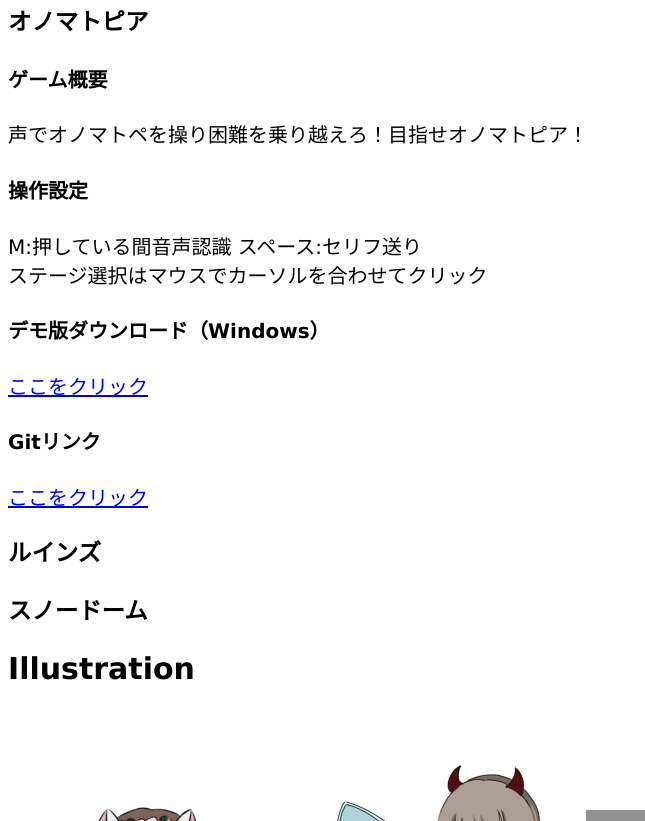
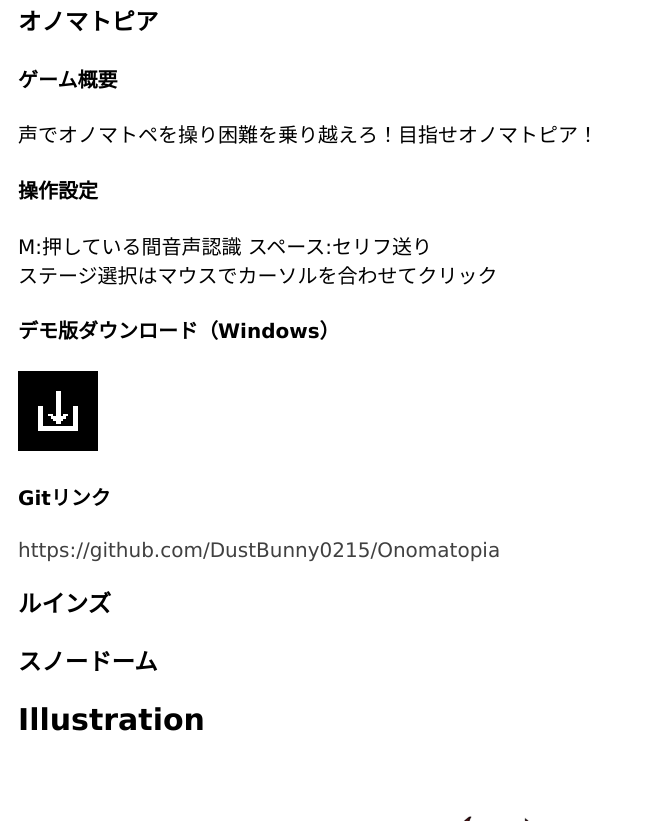
Before and after one commit to DustBunny0215/DustBunny0215.github.io, a plain HTML site: page index.html in a window 1280 px wide. Shown: the part 957-1778 px from the top of the page, without its empty margins (0-645 px from the left). Drawn offline with Linux system fonts and the light colour scheme.

Commit message:
細かい色調整

```diff
--- a/index.html
+++ b/index.html
@@ -34,9 +34,9 @@
                         <br>
                         ステージ選択はマウスでカーソルを合わせてクリック
                     <h4>デモ版ダウンロード（Windows）</h4>
-                        <a href="assets\download\OnomatopiaWinDemo.zip" download>ここをクリック</a>
+                        <a href="assets\download\OnomatopiaWinDemo.zip" download><img src="assets/image/NewDownloadIcon.png" class="pixel-art" width="80" height="80"></a>
                     <h4>Gitリンク</h4>
-                        <a href="https://github.com/DustBunny0215/Onomatopia">ここをクリック</a>
+                        <a href="https://github.com/DustBunny0215/Onomatopia">https://github.com/DustBunny0215/Onomatopia</a>
                 <h3>ルインズ</h3>
 
                 <h3>スノードーム</h3>
--- a/style.css
+++ b/style.css
@@ -3,6 +3,22 @@
   image-rendering: crisp-edges;
 }
 body{
+  padding-left: 10px;
   font-size: 20px;
   font-family: "游ゴシック","Yu Gothic"	,"ヒラギノ角ゴ ProN W6",HiraMinProN-W6,メイリオ, Meiryo, Verdana, Helvetica, Arial, sans-serif;
 }
+a:link {
+  color: #404040;
+  background-color: transparent;
+  text-decoration: none;
+}
+a:visited {
+  color: #808080;
+  background-color: transparent;
+  text-decoration: none;
+}
+a:hover {
+  color: #808080;
+  background-color: transparent;
+  text-decoration: underline;
+}
```
Also changed, not shown: assets/image/CircleDownloadIcon.png (added), assets/image/DownloadIcon.png (added), assets/image/NewDownloadIcon.png (added).
